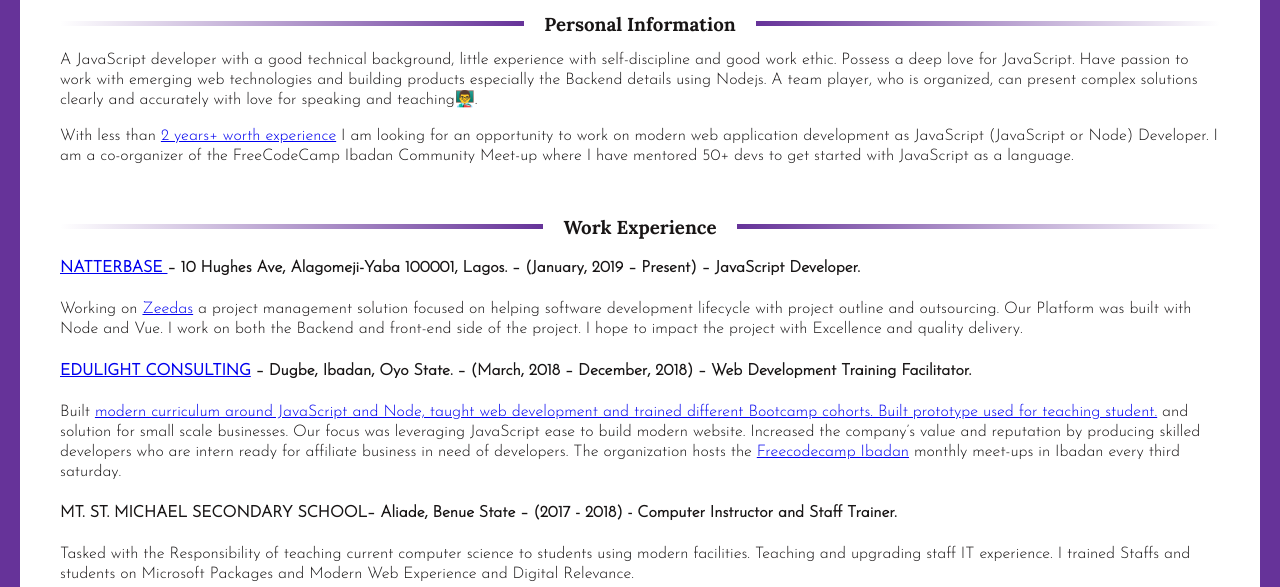
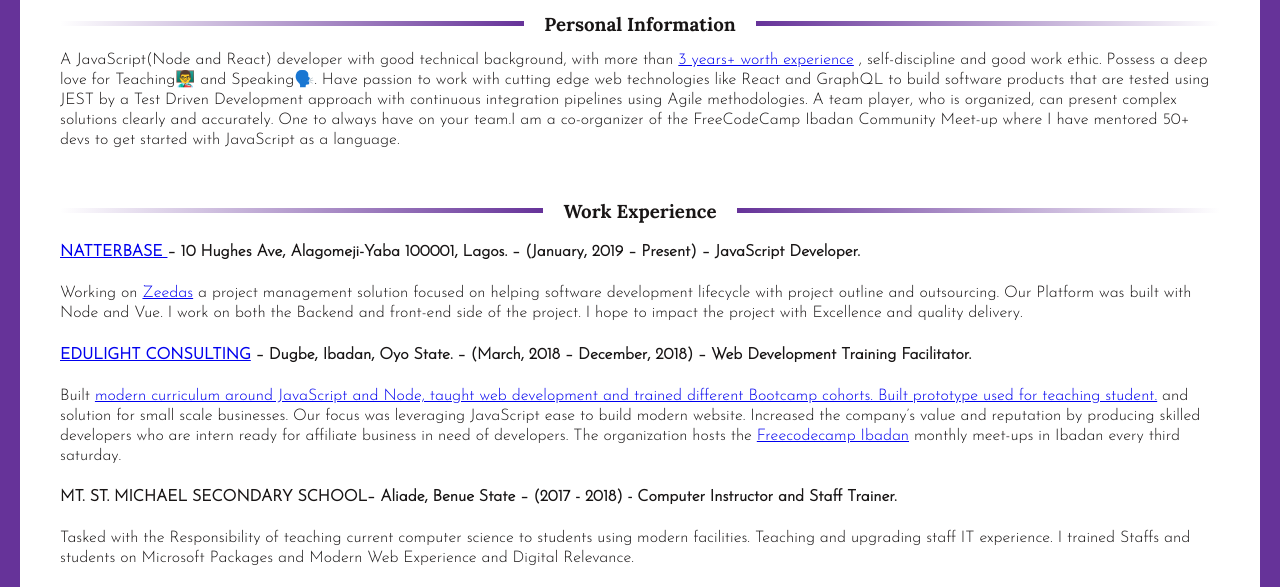
Before and after one commit to Oluwasetemi/master-cv, a website: page index.html in a window 1280 px wide. Shown: the part 200-787 px from the top of the page. Drawn offline with Linux system fonts and the light colour scheme.

Commit message:
NEW:Headline changes

```diff
--- a/index.html
+++ b/index.html
@@ -66,14 +66,8 @@
     <div class="personal-summary">
       <h3>Personal Information</h3>
       <p>
-        A JavaScript developer with a good technical background, little experience with self-discipline and good work
-        ethic. Possess a deep love for JavaScript. Have passion to work with emerging web technologies and building
-        products especially the Backend details using Nodejs. A team player, who is organized, can present complex
-        solutions clearly and accurately with love for speaking and teaching👨‍🏫.
-      </p>
-      <p>
-        With less than <a href="https://github.com/Oluwasetemi">2 years+ worth experience</a> I am looking for an
-        opportunity to work on modern web application development as JavaScript (JavaScript or Node) Developer. I am a
+        A JavaScript(Node and React) developer with good technical background, with more than <a href="https://github.com/Oluwasetemi">3 years+ worth experience</a> , self-discipline and good work
+        ethic. Possess a deep love for Teaching👨‍🏫 and Speaking🗣️. Have passion to work with cutting edge web technologies like React and GraphQL to build software products that are tested using JEST by a Test Driven Development approach with continuous integration pipelines using Agile methodologies. A team player, who is organized, can present complex solutions clearly and accurately. One to always have on your team.I am a
         co-organizer of the FreeCodeCamp Ibadan Community Meet-up where I have mentored 50+ devs to get started with
         JavaScript as a language.
       </p>
```
